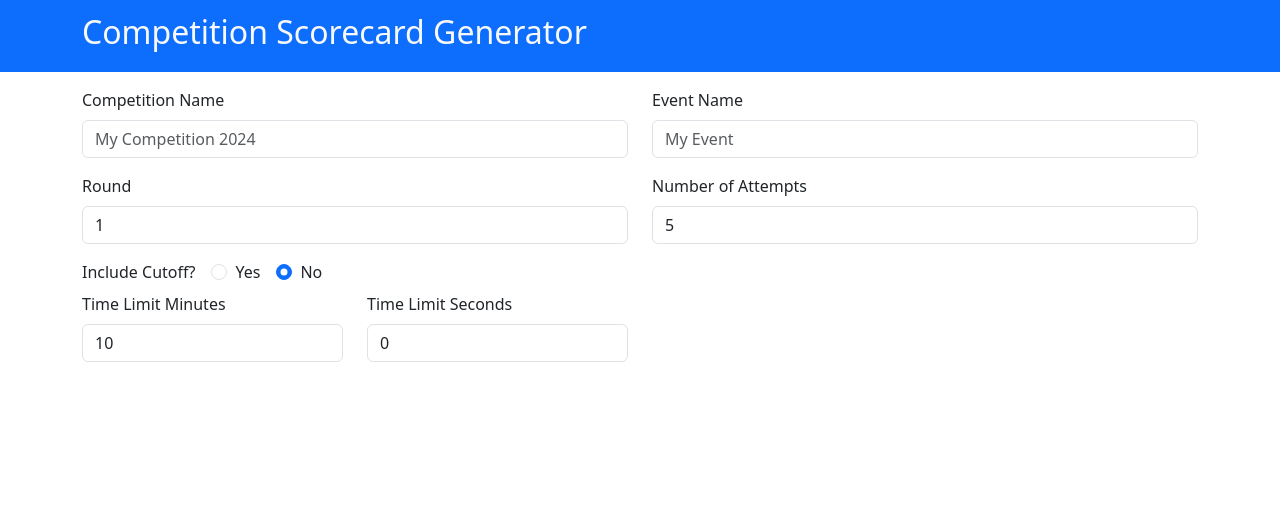
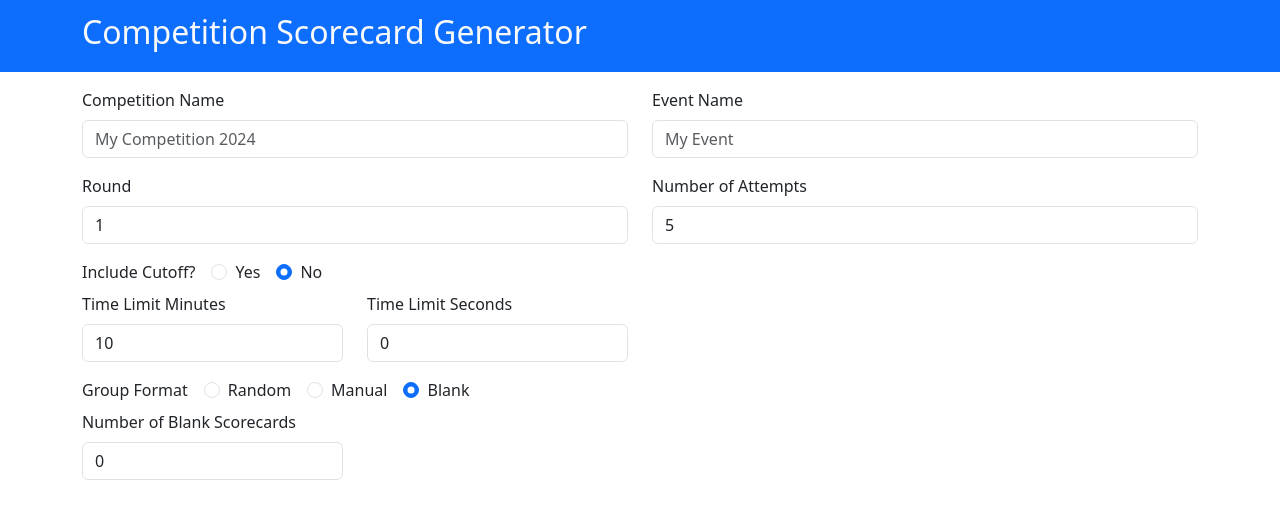
Before and after one commit to zbaruch20/scorecard-generator, a React (Create React App) app: page / in a window 1280 px wide. Shown: the top 518 px of the page. Built offline with nearby package versions, Linux system fonts and the light colour scheme.

Commit message:
feat: group format and stuffs

```diff
--- a/src/App.tsx
+++ b/src/App.tsx
@@ -2,6 +2,7 @@ import React, { useState } from "react"
 import { Col, Container, Form, FormCheck, FormControl, FormGroup, FormLabel, FormText, Navbar, NavbarBrand, Row } from "react-bootstrap"
 import Competitor from "./models/competitor"
 import { navBrand } from "./styles"
+import GroupFormat, { GroupFormatStrings } from "./models/group-format"
 
 const App = () => {
   const [competition, setCompetition] = useState<string>(`My Competition ${new Date().getFullYear()}`)
@@ -13,12 +14,12 @@ const App = () => {
   const [cutoffSeconds, setCutoffSeconds] = useState<number>(0)
   const [timeLimitMinutes, setTimeLimitMinutes] = useState<number>(10)
   const [timeLimitSeconds, setTimeLimitSeconds] = useState<number>(0)
+
+  const [groupFormat, setGroupFormat] = useState<GroupFormat>(GroupFormat.Blank)
+  const [numBlanksPerGroup, setNumBlanksPerGroup] = useState<number>(0)
   const [numGroups, setNumGroups] = useState<number>(1)
-  const [numBlanksPerGroup, setNumBlanksPerGroup] = useState<number>(4)
+
   const [competitors, setCompetitors] = useState<Competitor[]>([])
-
-  const [useRandomGroups, setUseRandomGroups] = useState<boolean>(true)
-  const [useCustomIds, setUseCustomIds] = useState<boolean>(false)
 
   const setValue = (e: any, setFunc: React.Dispatch<React.SetStateAction<any>>) => {
     setFunc(e.target.value) // e needs to be any type since React events are weird
@@ -54,6 +55,22 @@ const App = () => {
       }
     </>
   )
+
+  const OptionalNumGroupsForm = () => {
+    return <>
+      {(GroupFormat.Random == groupFormat) &&
+        <Col xs={3}>
+          <FormLabel>Number of Groups</FormLabel>
+          <FormControl
+            type="number"
+            onChange={e => setValue(e, setNumGroups)}
+            value={numGroups}
+            min={1}
+          />
+          <FormText />
+        </Col>}
+    </>
+  }
 
   return (
     <>
@@ -117,7 +134,6 @@ const App = () => {
             </Col>
           </Row>
 
-          <Row>
           <div>
             <FormLabel className="pe-3">Include Cutoff?</FormLabel>
             <FormCheck
@@ -136,7 +152,6 @@ const App = () => {
               onChange={_ => setHasCutoff(false)}
             />
           </div>
-          </Row>
 
           <Row className="mb-3">
             <Col xs={3}>
@@ -164,6 +179,38 @@ const App = () => {
 
             <OptionalCutoffForm />
           </Row>
+
+          <div>
+            <FormLabel className="me-3">Group Format</FormLabel>
+            {Object.keys(GroupFormat)
+              .filter(k => isNaN(Number(k)))
+              .map((format: string, i) =>
+                <FormCheck
+                  key={i}
+                  inline
+                  type="radio"
+                  label={format}
+                  name="groupFormat"
+                  checked={groupFormat == format}
+                  onChange={_ => setGroupFormat(GroupFormat[format as GroupFormatStrings])}
+                />
+              )}
+          </div>
+
+          <Row className="mb-3">
+            <Col xs={3}>
+              <FormLabel>Number of Blank Scorecards{GroupFormat.Blank != groupFormat && " Per Group"}</FormLabel>
+              <FormControl
+                type="number"
+                onChange={e => setValue(e, setNumBlanksPerGroup)}
+                value={numBlanksPerGroup}
+                min={0}
+              />
+              <FormText />
+            </Col>
+
+            <OptionalNumGroupsForm />
+          </Row>
         </Form>
       </Container>
     </>
--- /dev/null
+++ b/src/models/group-format.ts
@@ -0,0 +1,9 @@
+enum GroupFormat {
+  Random = "Random",
+  Manual = "Manual",
+  Blank = "Blank"
+}
+
+export default GroupFormat
+
+export type GroupFormatStrings = keyof typeof GroupFormat
--- a/src/models/scorecard-data.ts
+++ b/src/models/scorecard-data.ts
@@ -1,4 +1,5 @@
 import Competitor from "./competitor"
+import GroupFormat from "./group-format"
 
 export default interface ScorecardData {
   competition: string
@@ -13,8 +14,9 @@ export default interface ScorecardData {
   timeLimitMinutes: number
   timeLimitSeconds: number
 
+  groupFormat: GroupFormat
+  numBlanksPerGroup: number
   numGroups: number
-  numBlanksPerGroup: number
 
   competitors: Competitor[]
 }
```
Lines whose indentation alone changed are shown as unchanged.
